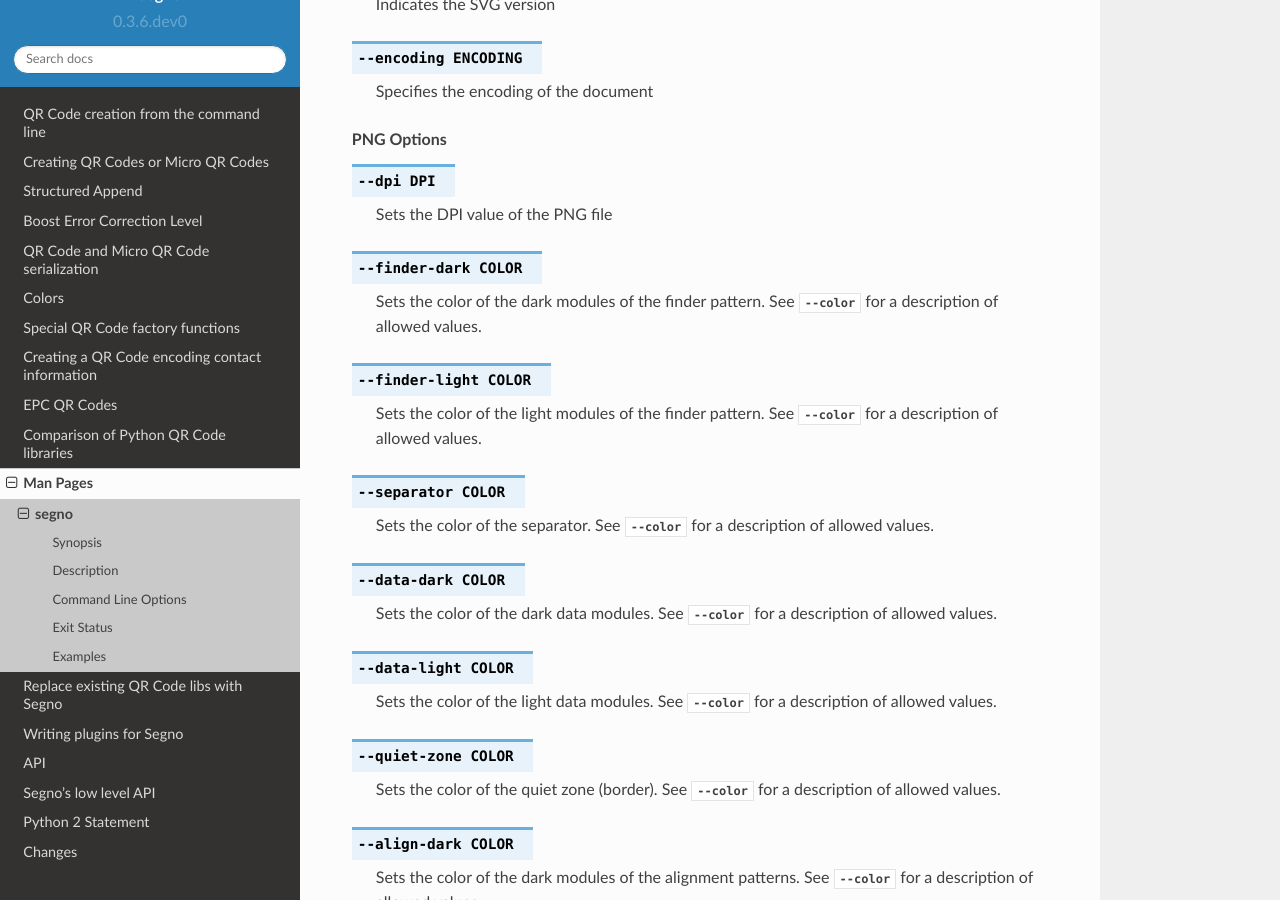
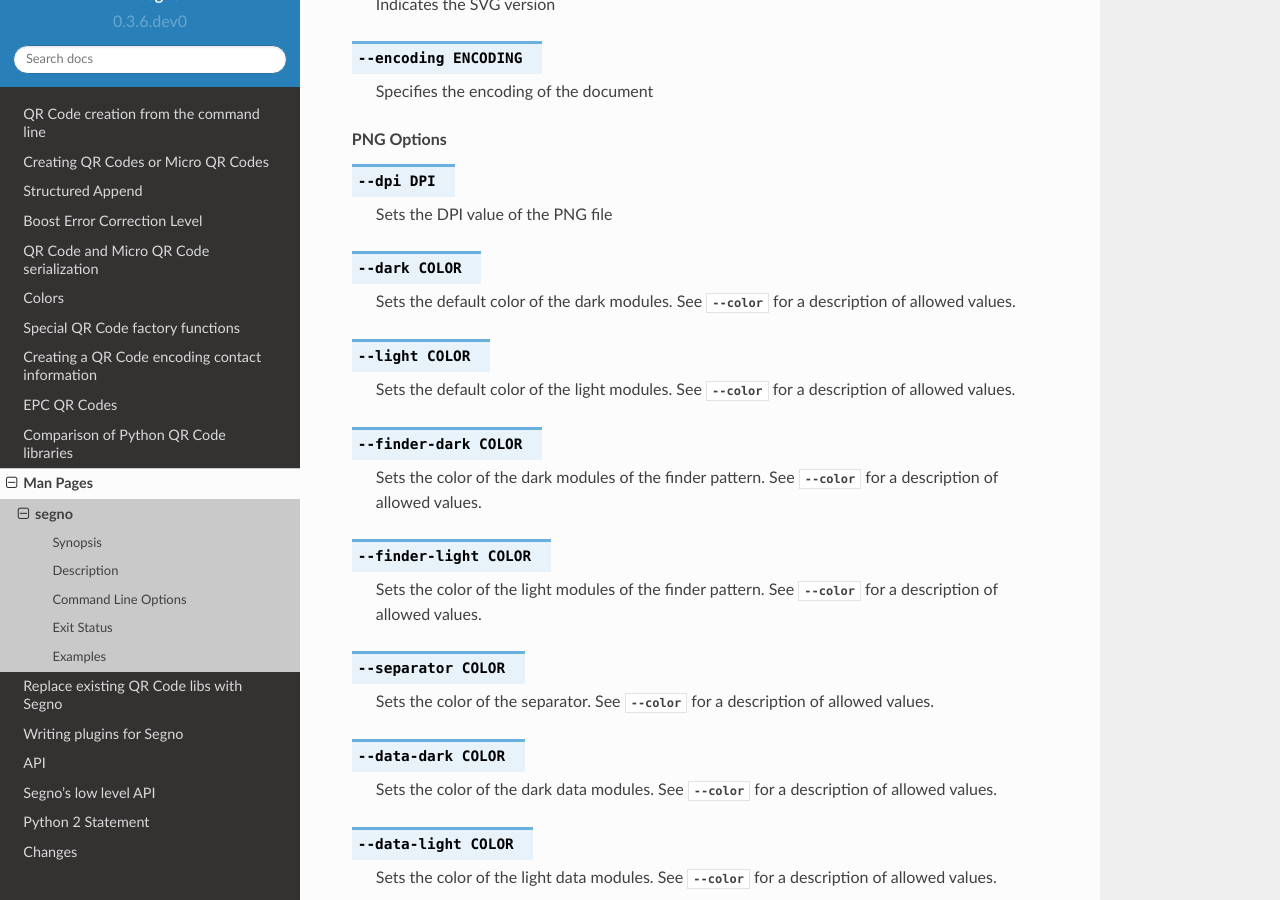
Before and after one commit to heuer/segno, a Sphinx documentation site: the page built from docs/man/segno.rst, in a window 1280 px wide and 900 px high, scrolled down 3259 px. Built offline with Sphinx 7.4.7 and the Read the Docs theme 2.0.0, drawn with Linux system fonts in a browser that asks for light colours; the version number is read from the project's files by our own code.

Commit message:
Added --dark and --light to the CLI

```diff
--- a/docs/command-line.rst
+++ b/docs/command-line.rst
@@ -206,7 +206,7 @@ If the serializer does not support :option:`--color <segno --color>` or
 The PNG serializer supports more than two colors, each module type (finder pattern
 (dark / light), alignment pattern (dark / light) etc.) may have its own color::
 
-    $ segno --finder-dark darkred --format-dark darkred --version-dark darkred --data-dark darkorange --data-light yellow --timing-dark darkred --dark-module darkred --scale 5 -o yellow-submarine.png Yellow Submarine
+    $ segno --dark darkred --data-dark darkorange --data-light yellow --scale 5 -o yellow-submarine.png Yellow Submarine
 
 .. image:: _static/cli_yellow-submarine.png
     :alt: QR Code "Yellow Submarine" colorful
--- a/docs/man/segno.rst
+++ b/docs/man/segno.rst
@@ -171,6 +171,16 @@ Command Line Options
 
     Sets the DPI value of the PNG file
 
+.. option:: --dark COLOR
+
+    Sets the default color of the dark modules.
+    See :option:`--color` for a description of allowed values.
+
+.. option:: --light COLOR
+
+    Sets the default color of the light modules.
+    See :option:`--color` for a description of allowed values.
+
 .. option:: --finder-dark COLOR
 
     Sets the color of the dark modules of the finder pattern.
```
Also changed, not shown: 2 other files.
